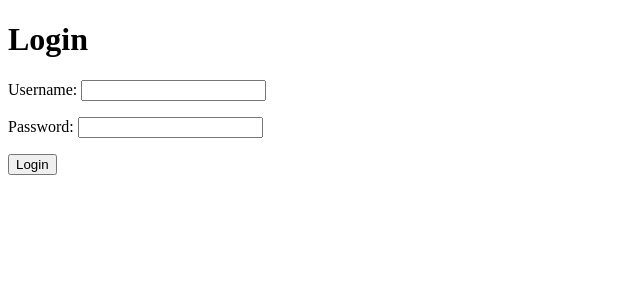
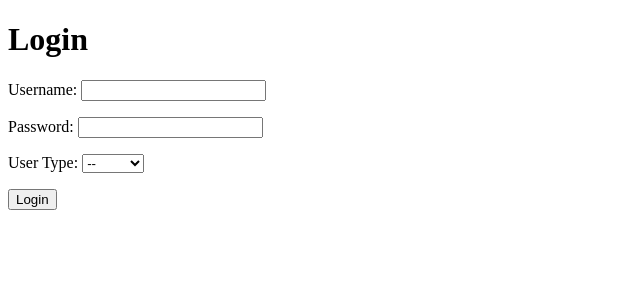
Before and after one commit to kamuz/ci, a CodeIgniter app: page /users/login in a window 1280 px wide. Shown: the top 300 px of the page, without its empty margins (0-640 px from the left). Run offline with CodeIgniter, Linux system fonts and the light colour scheme.

Commit message:
Added list of select for user type

```diff
--- a/application/views/login.php
+++ b/application/views/login.php
@@ -13,6 +13,14 @@
 <form action="<?php echo base_url()?>users/login" method="post">
   <p>Username: <input type="text" name="username"></p>
   <p>Password: <input type="password" name="password"></p>
+  <p>User Type:
+    <select name="user_type">
+      <option value="" selected="selected">--</option>
+      <option value="admin">Admin</option>
+      <option value="author">Author</option>
+      <option value="user">User</option>
+    </select>
+  </p>
   <p><input type="submit" value="Login"></p>
 </form>
 </body>
```
